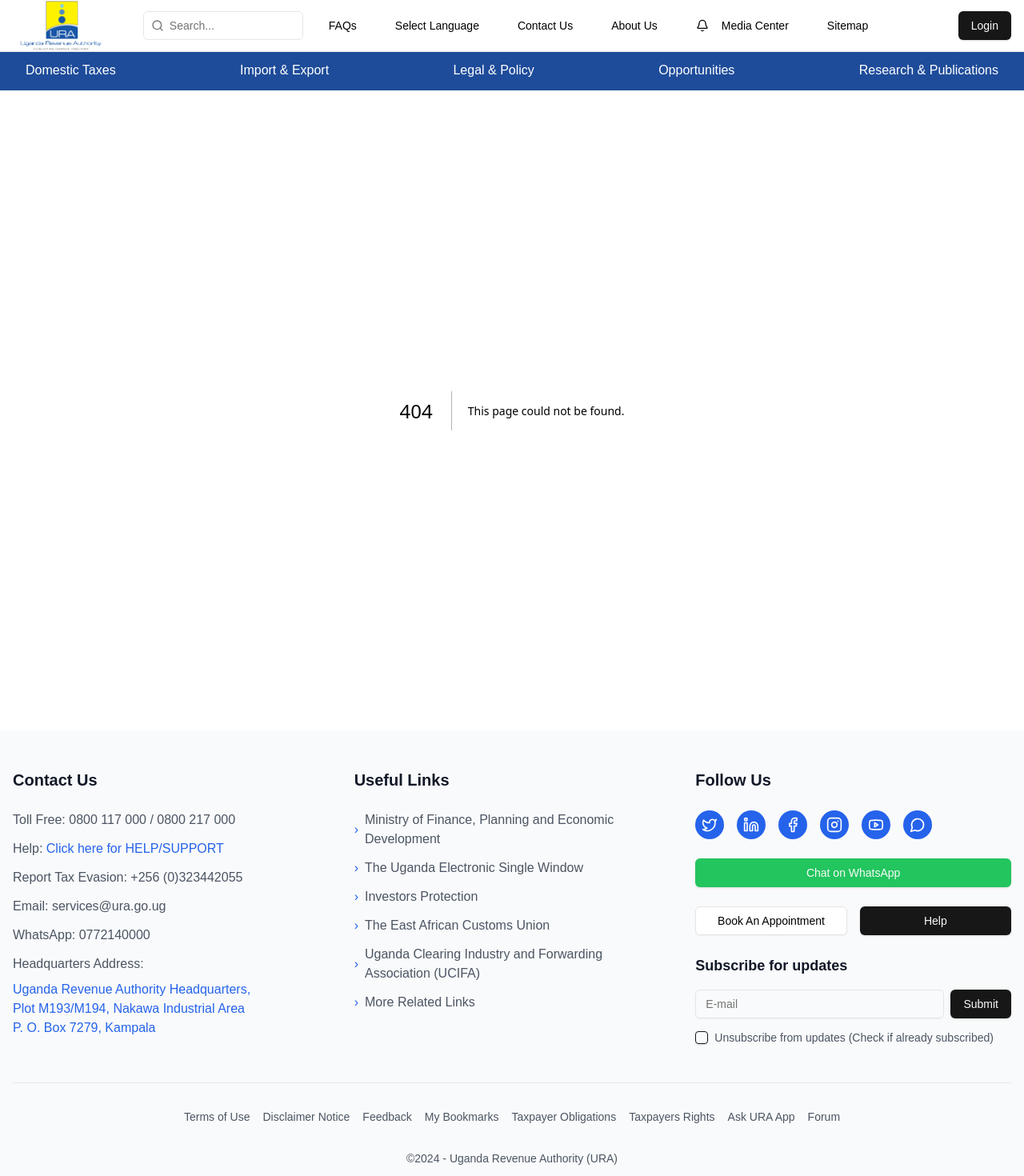
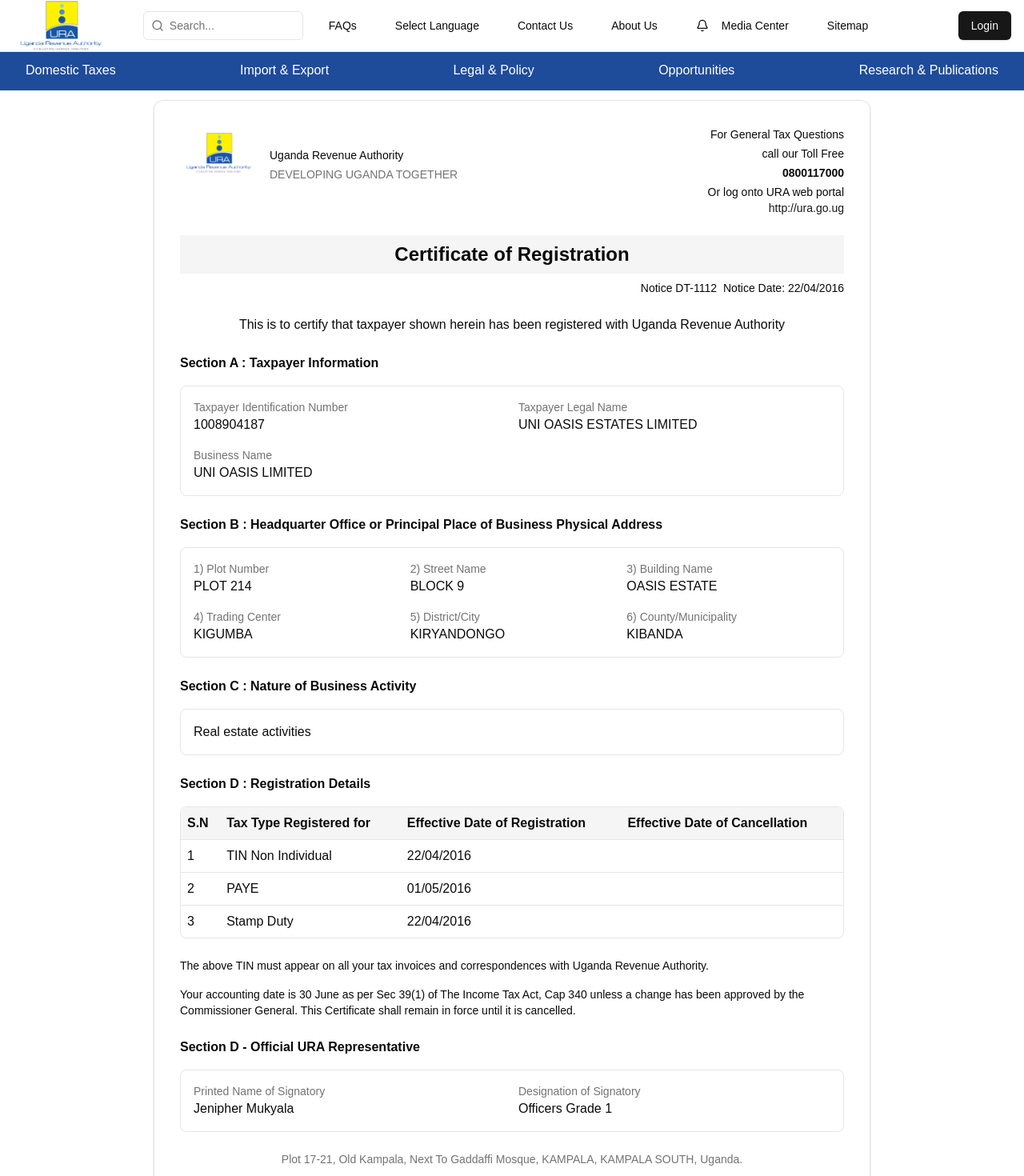
Before and after one commit to aleku399/usma, a Next.js app: page /certificate in a window 1280 px wide. Before the commit this address had no page. Shown: the top 1470 px of the page at 80% size. Built offline with nearby package versions, Linux system fonts and the light colour scheme.

Commit message:
Add certificate

```diff
--- /dev/null
+++ b/app/certificate/page.tsx
@@ -0,0 +1,8 @@
+import Certificate  from "@/components/certificate"
+
+export default function Contact() {
+  return (
+    <Certificate  />
+
+  );
+}
--- /dev/null
+++ b/components/certificate.tsx
@@ -0,0 +1,202 @@
+'use client'
+
+import { Card } from "@/components/ui/card"
+import Image from "next/image"
+
+export default function Certificate() {
+  return (
+    <Card className="max-w-4xl mx-auto p-8 my-3 space-y-6">
+      {/* Header */}
+      <div className="flex justify-between items-start">
+        <div className="flex items-center gap-4">
+          <div className="w-24 h-24 relative">
+            <Image
+              src="/logo.png?height=96&width=96"
+              alt="URA Logo"
+              width={96}
+              height={96}
+              className="object-contain"
+            />
+          </div>
+          <div className="text-sm space-y-1">
+            <p>Uganda Revenue Authority</p>
+            <p className="text-muted-foreground">DEVELOPING UGANDA TOGETHER</p>
+          </div>
+        </div>
+        <div className="text-right text-sm space-y-1">
+          <p>For General Tax Questions</p>
+          <p>call our Toll Free</p>
+          <p className="font-bold">0800117000</p>
+          <p>Or log onto URA web portal</p>
+          <a href="http://ura.go.ug" className="text-primary hover:underline">
+            http://ura.go.ug
+          </a>
+        </div>
+      </div>
+
+      {/* Title */}
+      <div className="text-center space-y-2">
+        <h1 className="text-2xl font-bold bg-muted py-2">
+          Certificate of Registration
+        </h1>
+        <div className="flex justify-end gap-2 text-sm">
+          <span>Notice DT-1112</span>
+          <span>Notice Date: 22/04/2016</span>
+        </div>
+      </div>
+
+      {/* Main Content */}
+      <div className="space-y-6">
+        <p className="text-center">
+          This is to certify that taxpayer shown herein has been registered with
+          Uganda Revenue Authority
+        </p>
+
+        {/* Section A */}
+        <div className="space-y-4">
+          <h2 className="font-semibold">Section A : Taxpayer Information</h2>
+          <div className="grid grid-cols-2 gap-4 border rounded-lg p-4">
+            <div>
+              <p className="text-sm text-muted-foreground">
+                Taxpayer Identification Number
+              </p>
+              <p className="font-medium">1008904187</p>
+            </div>
+            <div>
+              <p className="text-sm text-muted-foreground">
+                Taxpayer Legal Name
+              </p>
+              <p className="font-medium">UNI OASIS ESTATES LIMITED</p>
+            </div>
+            <div>
+              <p className="text-sm text-muted-foreground">Business Name</p>
+              <p className="font-medium">UNI OASIS LIMITED</p>
+            </div>
+          </div>
+        </div>
+
+        {/* Section B */}
+        <div className="space-y-4">
+          <h2 className="font-semibold">
+            Section B : Headquarter Office or Principal Place of Business Physical
+            Address
+          </h2>
+          <div className="grid grid-cols-3 gap-4 border rounded-lg p-4">
+            <div>
+              <p className="text-sm text-muted-foreground">1) Plot Number</p>
+              <p className="font-medium">PLOT 214</p>
+            </div>
+            <div>
+              <p className="text-sm text-muted-foreground">2) Street Name</p>
+              <p className="font-medium">BLOCK 9</p>
+            </div>
+            <div>
+              <p className="text-sm text-muted-foreground">3) Building Name</p>
+              <p className="font-medium">OASIS ESTATE</p>
+            </div>
+            <div>
+              <p className="text-sm text-muted-foreground">4) Trading Center</p>
+              <p className="font-medium">KIGUMBA</p>
+            </div>
+            <div>
+              <p className="text-sm text-muted-foreground">5) District/City</p>
+              <p className="font-medium">KIRYANDONGO</p>
+            </div>
+            <div>
+              <p className="text-sm text-muted-foreground">
+                6) County/Municipality
+              </p>
+              <p className="font-medium">KIBANDA</p>
+            </div>
+          </div>
+        </div>
+
+        {/* Section C */}
+        <div className="space-y-4">
+          <h2 className="font-semibold">
+            Section C : Nature of Business Activity
+          </h2>
+          <div className="border rounded-lg p-4">
+            <p className="font-medium">Real estate activities</p>
+          </div>
+        </div>
+
+        {/* Section D */}
+        <div className="space-y-4">
+          <h2 className="font-semibold">Section D : Registration Details</h2>
+          <div className="border rounded-lg overflow-hidden">
+            <table className="w-full">
+              <thead className="bg-muted">
+                <tr>
+                  <th className="p-2 text-left">S.N</th>
+                  <th className="p-2 text-left">Tax Type Registered for</th>
+                  <th className="p-2 text-left">Effective Date of Registration</th>
+                  <th className="p-2 text-left">Effective Date of Cancellation</th>
+                </tr>
+              </thead>
+              <tbody>
+                <tr className="border-t">
+                  <td className="p-2">1</td>
+                  <td className="p-2">TIN Non Individual</td>
+                  <td className="p-2">22/04/2016</td>
+                  <td className="p-2"></td>
+                </tr>
+                <tr className="border-t">
+                  <td className="p-2">2</td>
+                  <td className="p-2">PAYE</td>
+                  <td className="p-2">01/05/2016</td>
+                  <td className="p-2"></td>
+                </tr>
+                <tr className="border-t">
+                  <td className="p-2">3</td>
+                  <td className="p-2">Stamp Duty</td>
+                  <td className="p-2">22/04/2016</td>
+                  <td className="p-2"></td>
+                </tr>
+              </tbody>
+            </table>
+          </div>
+        </div>
+
+        {/* Footer */}
+        <div className="space-y-4 text-sm">
+          <p>
+            The above TIN must appear on all your tax invoices and correspondences
+            with Uganda Revenue Authority.
+          </p>
+          <p>
+            Your accounting date is 30 June as per Sec 39(1) of The Income Tax Act,
+            Cap 340 unless a change has been approved by the Commissioner General.
+            This Certificate shall remain in force until it is cancelled.
+          </p>
+        </div>
+
+        {/* Official Representative */}
+        <div className="space-y-4">
+          <h2 className="font-semibold">
+            Section D - Official URA Representative
+          </h2>
+          <div className="grid grid-cols-2 gap-4 border rounded-lg p-4">
+            <div>
+              <p className="text-sm text-muted-foreground">
+                Printed Name of Signatory
+              </p>
+              <p className="font-medium">Jenipher Mukyala</p>
+            </div>
+            <div>
+              <p className="text-sm text-muted-foreground">
+                Designation of Signatory
+              </p>
+              <p className="font-medium">Officers Grade 1</p>
+            </div>
+          </div>
+        </div>
+
+        <div className="text-center text-sm text-muted-foreground">
+          Plot 17-21, Old Kampala, Next To Gaddaffi Mosque, KAMPALA, KAMPALA
+          SOUTH, Uganda.
+        </div>
+      </div>
+    </Card>
+  )
+}
--- a/components/login.tsx
+++ b/components/login.tsx
@@ -1,6 +1,7 @@
 'use client'
 
 import { useState } from "react"
+import { useRouter } from "next/navigation"
 import { Button } from "@/components/ui/button"
 import { Input } from "@/components/ui/input"
 import { Label } from "@/components/ui/label"
@@ -10,10 +11,12 @@
 
 export default function LoginPage() {
   const [useVirtualKeyboard, setUseVirtualKeyboard] = useState(false)
+  const router = useRouter()
 
   const handleSubmit = (event: React.FormEvent) => {
     event.preventDefault()
     // Add your login logic here
+    router.push('/certificate')
   }
 
   return (
```
